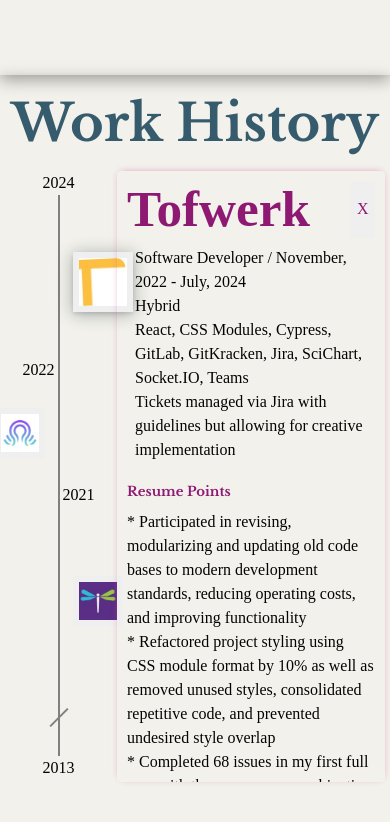
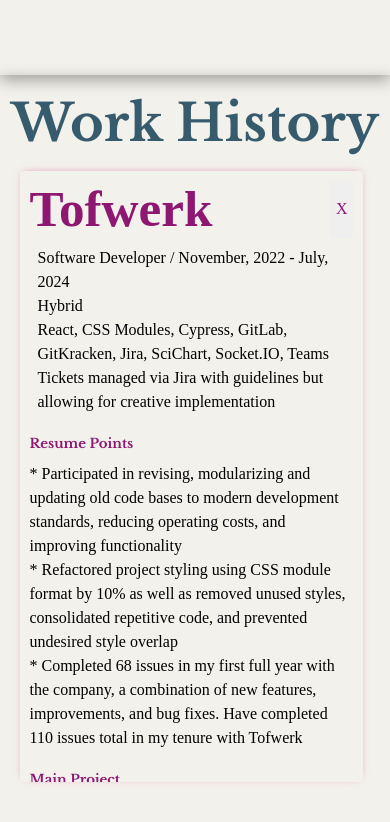
Before and after one commit to Meggs625/just_meg, a React (Vite) app: page / in a window 390 px wide. Both pictures are taken after a click on the button 234 px from the left and 2582 px from the top of the page. Shown: the part 2307-3129 px from the top of the page. Built offline with nearby package versions, Linux system fonts and the light colour scheme.

Commit message:
Responsive Work History style updates

```diff
--- a/src/views/WorkHistory/WorkHistory.jsx
+++ b/src/views/WorkHistory/WorkHistory.jsx
@@ -3,22 +3,15 @@
 import Title from "../../components/Title/Title";
 import VerticalTimeLine from "../../components/VerticalTimeLine/VerticalTimeLine";
 import CompanyDetailsDisplay from "../../components/CompanyDetailsDisplay/CompanyDetailsDisplay";
-import { motion } from "framer-motion";
+import { AnimatePresence, motion } from "framer-motion";
+import { useMediaQuery } from "react-responsive";
 
 export default function WorkHistory() {
   const [selectedCompanyDetails, setSelectedCompanyDetails] = useState(null);
   const [detailsOpen, setDetailsOpen] = useState(false);
 
-  const variants = {
-    open: {
-      opacity: 1,
-      scale: 1,
-    },
-    closed: {
-      opacity: 0,
-      scale: 0,
-    },
-  };
+  const isSmallScreen = useMediaQuery({query: `(max-width: 670px)`});
+  const timeLineVisible = !isSmallScreen || (isSmallScreen && !detailsOpen);
 
   const displayCompanyHistory = (companyDetails) => {
     setSelectedCompanyDetails(companyDetails);
@@ -34,23 +27,46 @@
     <section className={styles.work_history_wrapper}>
       <Title variant="1">Work History</Title>
       <section className={styles.content_wrapper}>
-        <section
+        <AnimatePresence>
+        {timeLineVisible && <motion.section
           className={`${styles.timeline_container} ${
             selectedCompanyDetails ? styles.timeline_split_view : ""
           }`}
+          initial={{
+            opacity: 1,
+            x: 25
+          }}
+          animate={{
+            opactiy: 0,
+            x: 0,
+          }}
+          exit={{
+            opactiy: 0,
+            x: 0
+          }}
         >
           <VerticalTimeLine
             displayCompanyHistory={displayCompanyHistory}
             selectedCompanyDetails={selectedCompanyDetails}
           />
-        </section>
+        </motion.section>}
+        </AnimatePresence>
+        <AnimatePresence>
         {selectedCompanyDetails && (
           <motion.section
             className={styles.company_details_container}
-            initial={{ opacity: 0 }}
-            animate={detailsOpen ? "open" : "closed"}
-            variants={variants}
-            transition={{ duration: 3 }}
+            initial={{
+              opacity: 1,
+              x: 25
+            }}
+            animate={{
+              opactiy: 0,
+              x: 0,
+            }}
+            exit={{
+              opactiy: 0,
+              x: 0
+            }}
           >
             <CompanyDetailsDisplay
               selectedCompanyDetails={selectedCompanyDetails}
@@ -58,6 +74,7 @@
             />
           </motion.section>
         )}
+        </AnimatePresence>
       </section>
     </section>
   );
--- a/src/views/WorkHistory/WorkHistory.module.scss
+++ b/src/views/WorkHistory/WorkHistory.module.scss
@@ -69,3 +69,9 @@
   display: flex;
   justify-content: center;
 }
+
+@media screen and (max-width: 670px) {
+  .company_details_container {
+    width: 90%;
+  }
+}
```
